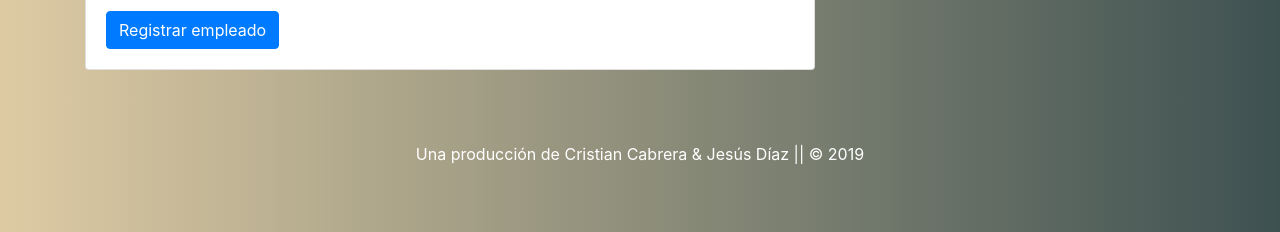
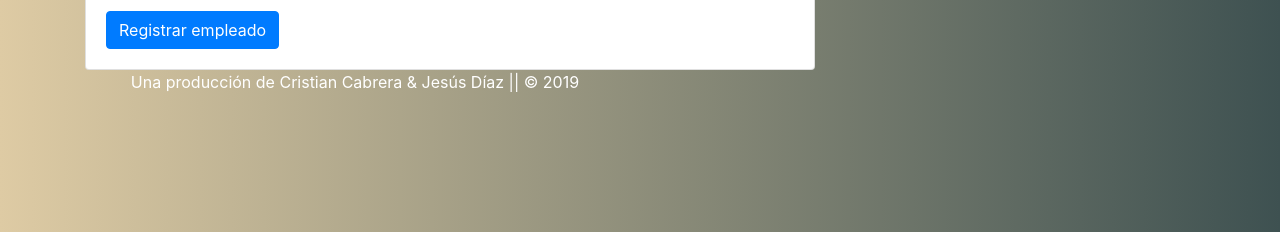
Before and after one commit to jesusdm22/crudAngular, an Angular app in the folder crudAngular/: page / in a window 1280 px wide. Shown: the part 406-638 px from the top of the page. Built offline with nearby package versions, Linux system fonts and the light colour scheme.

Commit message:
Footer div

```diff
--- a/crudAngular/src/app/app.component.html
+++ b/crudAngular/src/app/app.component.html
@@ -41,9 +41,8 @@
       <img width="300" alt="Logo" src="https://i.imgur.com/a2yJ3rw.png" draggable="false">
     </div>
   </div>
-  <br><br><br>
   <div class="row">
-    <div class="col-md-12">
+    <div class="col-md-6">
       <p class="text-center" style="color:white;">Una producción de Cristian Cabrera & Jesús Díaz || &copy; 2019</p>
     </div>
   </div>
```
